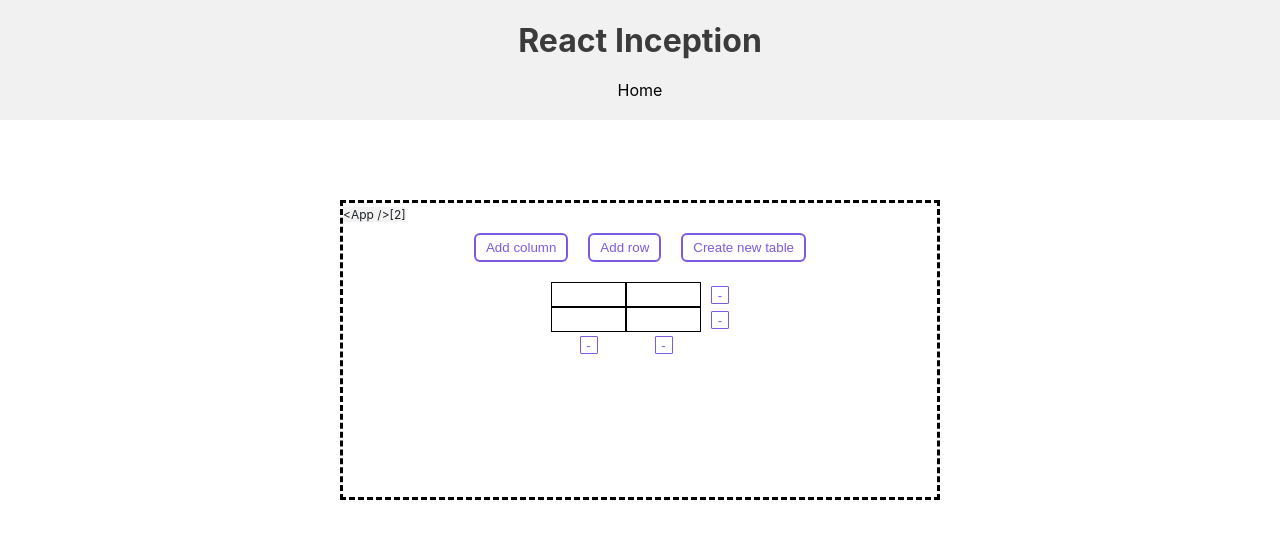
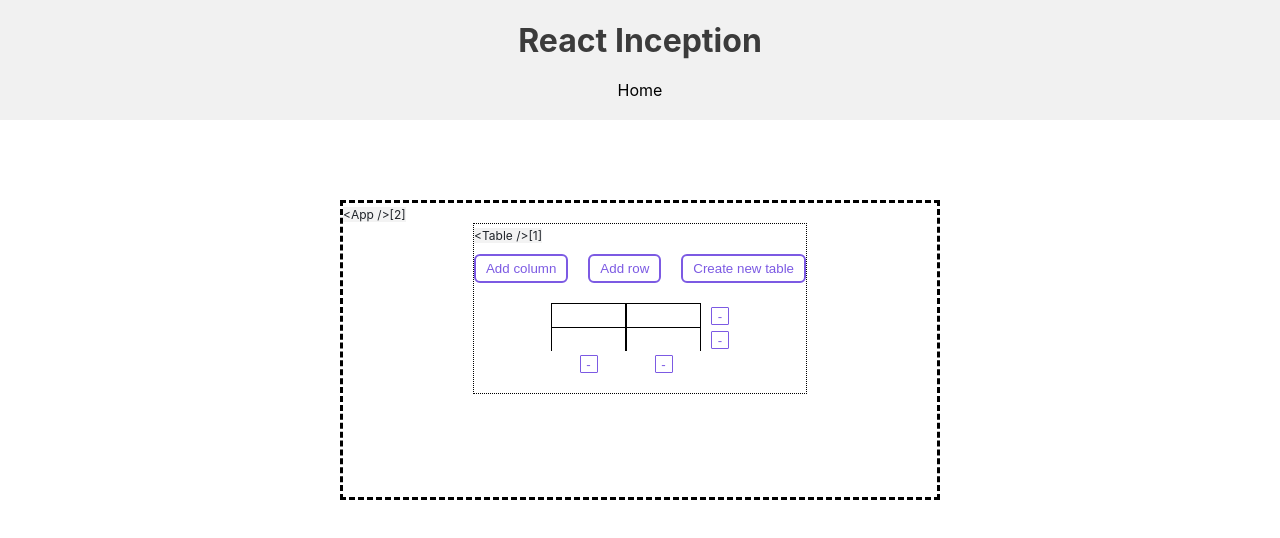
Before and after one commit to thomas-labrusse/react-inception, a Next.js app: page /demos/table-creator in a window 1280 px wide. Both pictures are taken after a click on the button "Create 2x2 table". Shown: the top 538 px of the page. Built offline with nearby package versions, Linux system fonts and the light colour scheme.

Commit message:
styles changes

```diff
--- a/components/demos/tablecreator/Cell.module.css
+++ b/components/demos/tablecreator/Cell.module.css
@@ -1,7 +1,7 @@
 .cell {
 	border: 1px solid black;
 	width: 75px;
-	height: 25px;
+	height: 24px;
 }
 
 .input {
--- a/components/demos/tablecreator/Table.jsx
+++ b/components/demos/tablecreator/Table.jsx
@@ -61,6 +61,8 @@ const Table = ({ format, deleteTable }) => {
 	}
 
 	return (
+		<div className={styles.table}>
+			<FullTag name={'Table'} />
 			<div className={styles.container}>
 				<div className={styles.panel}>
 					<button onClick={handleAddColumn} className='btn'>
@@ -115,6 +117,7 @@ const Table = ({ format, deleteTable }) => {
 					</div>
 				</div>
 			</div>
+		</div>
 	)
 }
 
--- a/components/demos/tablecreator/Table.module.css
+++ b/components/demos/tablecreator/Table.module.css
@@ -1,3 +1,7 @@
+.table {
+	border: 1px dotted black;
+}
+
 .container {
 	display: flex;
 	flex-direction: column;
@@ -26,7 +30,7 @@
 	margin-left: 10px;
 	display: flex;
 	flex-direction: column;
-	gap: 3px;
+	gap: 2px;
 }
 
 .column {
```
Lines whose indentation alone changed are shown as unchanged.
